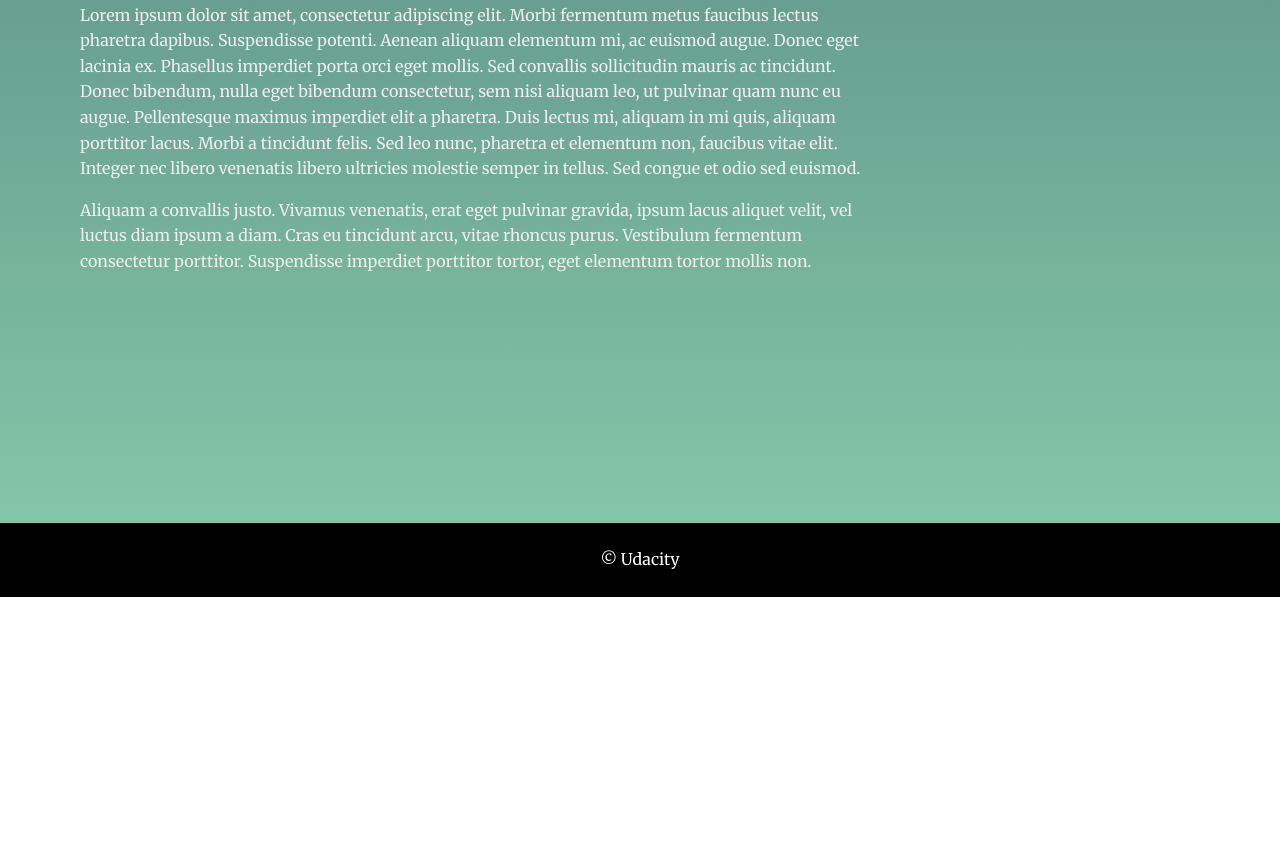
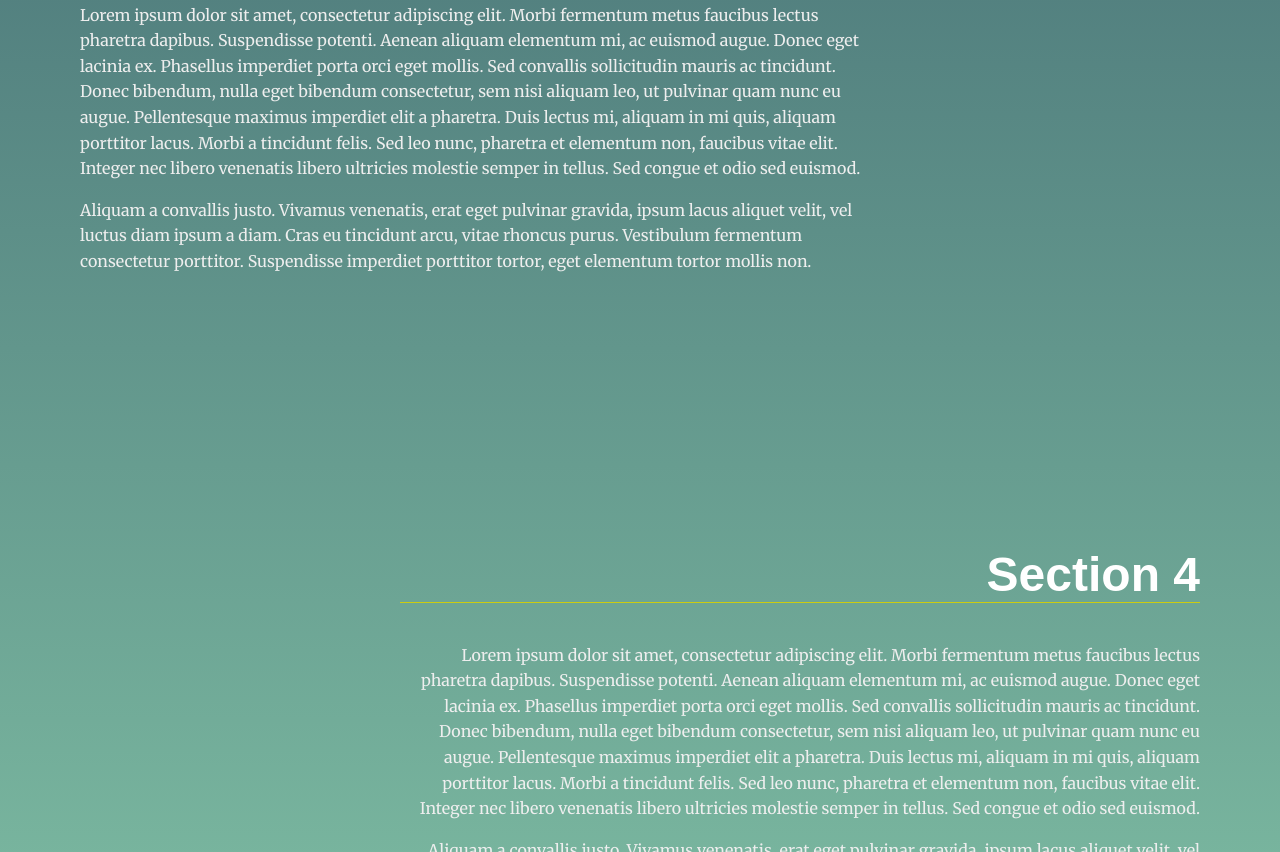
Before and after one commit to Lamiaa-M/Landing-Page, a plain HTML site: page index.html in a window 1280 px wide. Shown: the part 1948-2800 px from the top of the page. Before the commit the page ends 2545 px from the top, so only its background shows below. Drawn offline with Linux system fonts and the light colour scheme.

Commit message:
Add files via upload

```diff
--- a/css/styles.css
+++ b/css/styles.css
@@ -85,7 +85,7 @@ section {
 }
 .navbar__menu a:hover{
     display: inline-block;
-   color: rgb(26, 27, 27);
+   color: rgb(40, 207, 207);
 
 
 }
--- a/index.html
+++ b/index.html
@@ -50,6 +50,14 @@
         <p>Aliquam a convallis justo. Vivamus venenatis, erat eget pulvinar gravida, ipsum lacus aliquet velit, vel luctus diam ipsum a diam. Cras eu tincidunt arcu, vitae rhoncus purus. Vestibulum fermentum consectetur porttitor. Suspendisse imperdiet porttitor tortor, eget elementum tortor mollis non.</p>
       </div>
     </section>
+      <section id="section4" data-nav="Section 4">
+      <div class="landing__container">
+        <h2>Section 4</h2>
+        <p>Lorem ipsum dolor sit amet, consectetur adipiscing elit. Morbi fermentum metus faucibus lectus pharetra dapibus. Suspendisse potenti. Aenean aliquam elementum mi, ac euismod augue. Donec eget lacinia ex. Phasellus imperdiet porta orci eget mollis. Sed convallis sollicitudin mauris ac tincidunt. Donec bibendum, nulla eget bibendum consectetur, sem nisi aliquam leo, ut pulvinar quam nunc eu augue. Pellentesque maximus imperdiet elit a pharetra. Duis lectus mi, aliquam in mi quis, aliquam porttitor lacus. Morbi a tincidunt felis. Sed leo nunc, pharetra et elementum non, faucibus vitae elit. Integer nec libero venenatis libero ultricies molestie semper in tellus. Sed congue et odio sed euismod.</p>
+
+        <p>Aliquam a convallis justo. Vivamus venenatis, erat eget pulvinar gravida, ipsum lacus aliquet velit, vel luctus diam ipsum a diam. Cras eu tincidunt arcu, vitae rhoncus purus. Vestibulum fermentum consectetur porttitor. Suspendisse imperdiet porttitor tortor, eget elementum tortor mollis non.</p>
+      </div>
+    </section>
   </main>
   <footer class="page__footer">
     <p>&copy Udacity</p>
```
Also changed, not shown: 1 other file.
